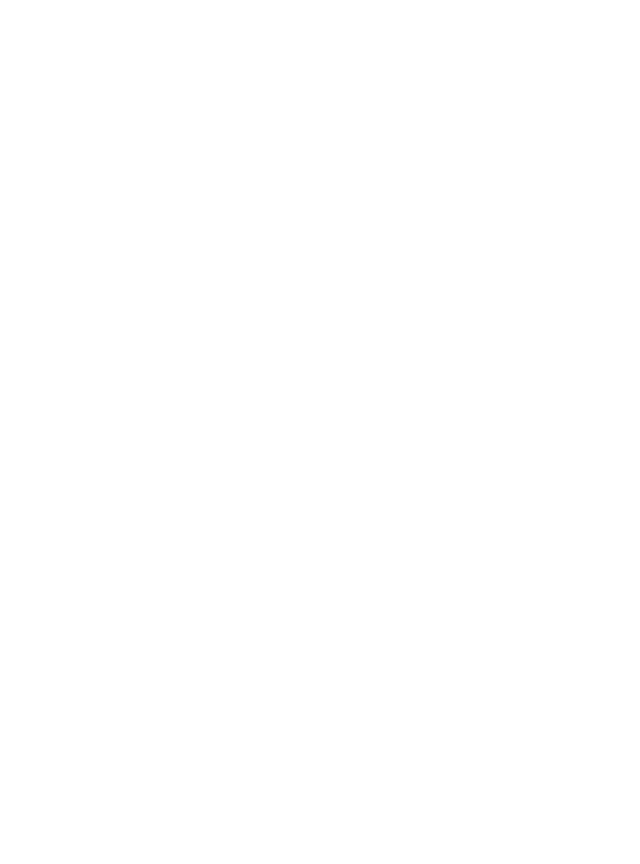
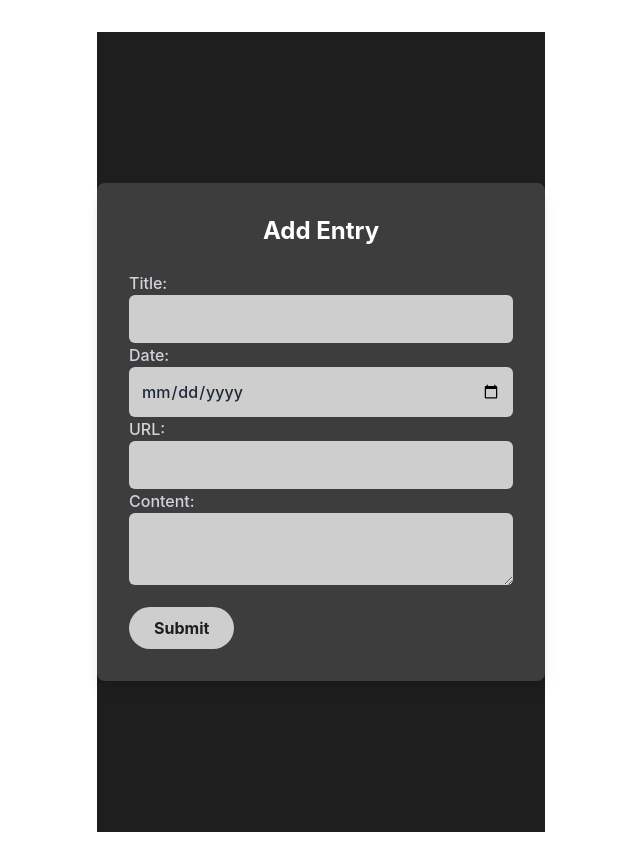
Before and after one commit to MohamadAboHilal/PersonalDiary, a React (Vite) app: page / in a window 1280 px wide. Shown: the whole page, without its empty margins (319-959 px from the left). Before the commit the page ends 800 px from the top, so only its background shows below. Built offline with nearby package versions, Linux system fonts and the light colour scheme.

Commit message:
added form

```diff
--- a/src/App.jsx
+++ b/src/App.jsx
@@ -1,12 +1,19 @@
 import { useState } from "react";
 import reactLogo from "./assets/react.svg";
 import viteLogo from "/vite.svg";
+import FormPopup from "./components/FormPopup";
 import "./App.css";
 
 function App() {
-  const [count, setCount] = useState(0);
+  // const [count, setCount] = useState(0);
 
-  return <></>;
+  return (
+    <>
+      <div className="App">
+        <FormPopup />
+      </div>
+    </>
+  );
 }
 
 export default App;
--- /dev/null
+++ b/src/components/FormPopup.jsx
@@ -0,0 +1,80 @@
+import React, { useState } from "react";
+
+function FormPopup() {
+  const [title, setTitle] = useState("");
+  const [date, setDate] = useState("");
+  const [url, setUrl] = useState("");
+  const [content, setContent] = useState("");
+
+  const handleSubmit = (e) => {
+    e.preventDefault();
+    const newEntry = { title, date, url, content };
+    const existingEntries = JSON.parse(localStorage.getItem("entries")) || [];
+    existingEntries.push(newEntry);
+    localStorage.setItem("entries", JSON.stringify(existingEntries));
+    setTitle("");
+    setDate("");
+    setUrl("");
+    setContent("");
+  };
+
+  return (
+    <div className="form-popup bg-[#1E1E1E] flex justify-center items-center min-h-screen">
+      <div className="bg-[#3D3D3D] text-white rounded-lg shadow-lg p-8 w-full max-w-md">
+        <h1 className="text-2xl font-bold mb-6 text-center">Add Entry</h1>
+        <form
+          onSubmit={handleSubmit}
+          className="space-y-4 text-start font-medium text-gray-300"
+        >
+          <label>
+            Title:
+            <input
+              type="text"
+              value={title}
+              onChange={(e) => setTitle(e.target.value)}
+              className="w-full p-3 rounded-md bg-[#CECECE] text-gray-800 placeholder-gray-500 focus:outline-none focus:ring-2 focus:ring-[#1E1E1E]"
+              required
+            />
+          </label>
+          <label>
+            Date:
+            <input
+              type="date"
+              value={date}
+              onChange={(e) => setDate(e.target.value)}
+              className="w-full p-3 rounded-md bg-[#CECECE] text-gray-800 focus:outline-none focus:ring-2 focus:ring-[#1E1E1E]"
+              required
+            />
+          </label>
+          <label>
+            URL:
+            <input
+              type="url"
+              value={url}
+              onChange={(e) => setUrl(e.target.value)}
+              className="w-full p-3 rounded-md bg-[#CECECE] text-gray-800 focus:outline-none focus:ring-2 focus:ring-[#1E1E1E]"
+              required
+            />
+          </label>
+          <label>
+            Content:
+            <textarea
+              value={content}
+              onChange={(e) => setContent(e.target.value)}
+              className="w-full p-3 rounded-md bg-[#CECECE] text-gray-800 focus:outline-none focus:ring-2 focus:ring-[#1E1E1E]"
+              required
+            />
+          </label>
+          <button
+            type="submit"
+            className="bg-[#CECECE] text-[#1E1E1E] font-bold py-2 px-6 rounded-full hover:bg-[#cbcbcb] focus:outline-none focus:ring-2 focus:ring-[#1E1E1E]"
+          >
+            Submit
+          </button>
+        </form>
+      </div>
+    </div>
+  );
+}
+
+export default FormPopup;
--- a/src/index.css
+++ b/src/index.css
@@ -50,7 +50,7 @@
   transition: border-color 0.25s;
 }
 button:hover {
-  border-color: #646cff;
+  border-color: #1e1e1e;
 }
 button:focus,
 button:focus-visible {
```
